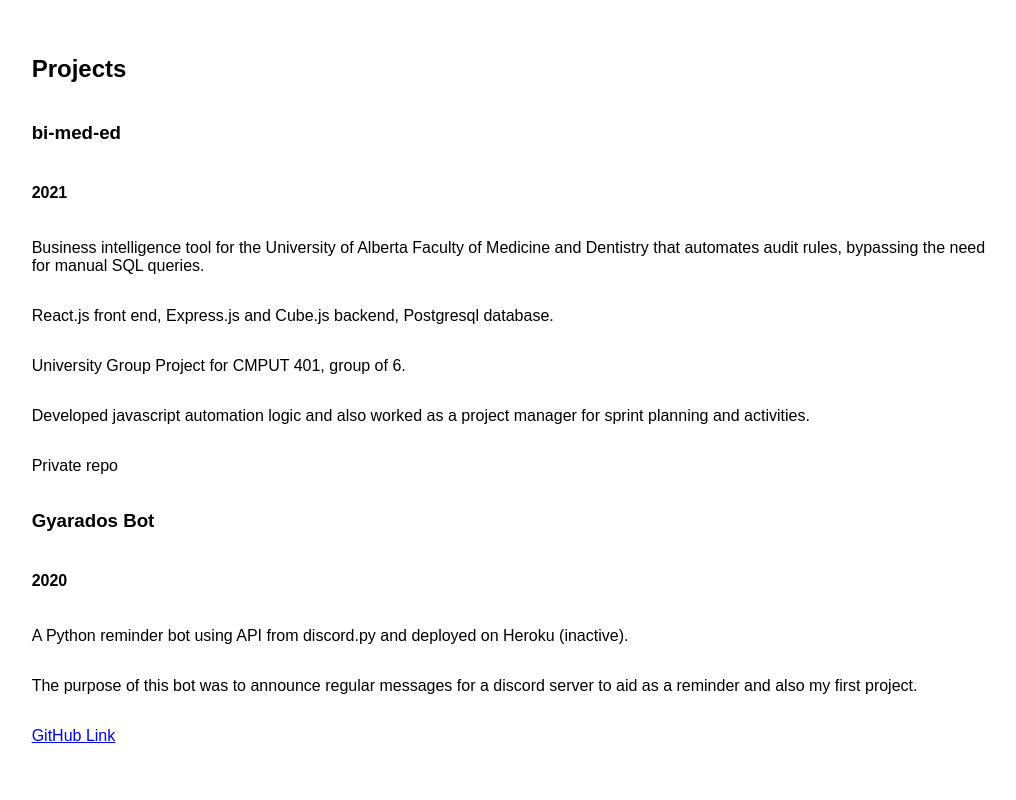
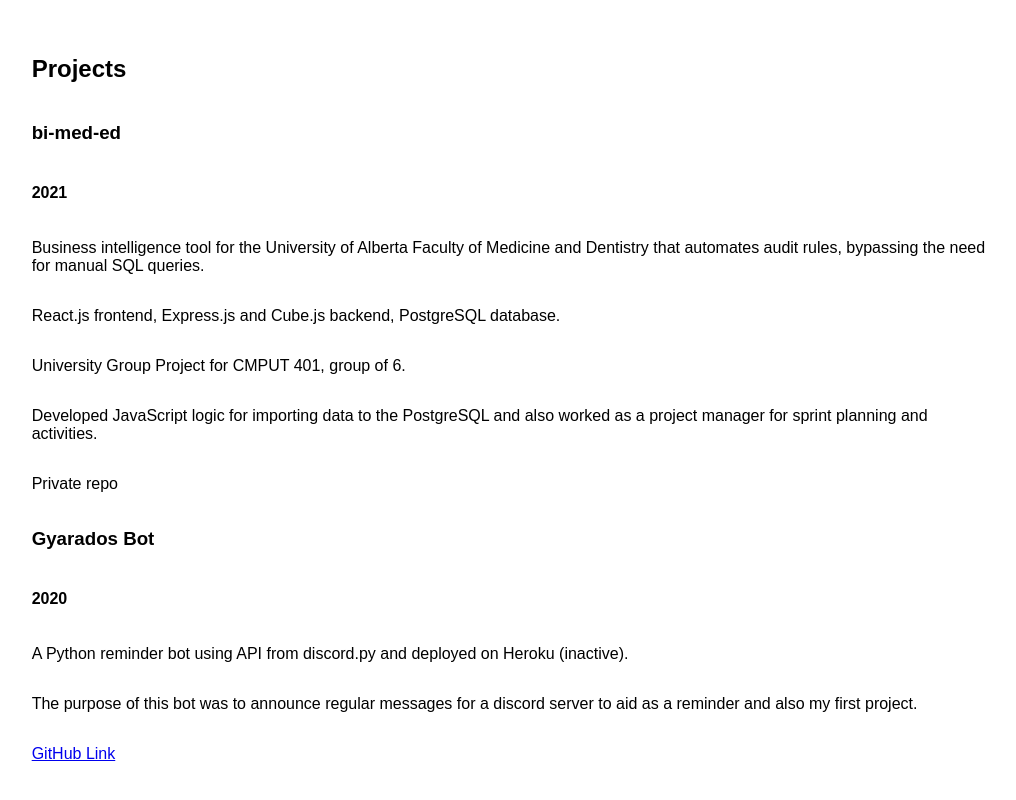
Before and after one commit to Marasy8/portfolio-website, a React (Create React App) app: page / in a window 1280 px wide. Shown: the part 4276-5076 px from the top of the page, without its empty margins (128-1144 px from the left). Built offline with nearby package versions, Linux system fonts and the light colour scheme.

Commit message:
Syntax fixes

```diff
--- a/package.json
+++ b/package.json
@@ -4,13 +4,13 @@
   "version": "0.1.0",
   "private": true,
   "dependencies": {
-    "@testing-library/jest-dom": "^5.16.5",
+    "@testing-library/jest-dom": "^5.17.0",
     "@testing-library/react": "^13.4.0",
     "@testing-library/user-event": "^13.5.0",
     "gh-pages": "^5.0.0",
     "react": "^18.2.0",
     "react-dom": "^18.2.0",
-    "react-router-dom": "^6.11.2",
+    "react-router-dom": "^6.18.0",
     "react-scripts": "5.0.1",
     "web-vitals": "^2.1.4"
   },
--- a/src/App.js
+++ b/src/App.js
@@ -112,9 +112,9 @@ const App = () => {
         <h3>bi-med-ed</h3>
         <h4>2021</h4>
         <p>Business intelligence tool for the University of Alberta Faculty of Medicine and Dentistry that automates audit rules, bypassing the need for manual SQL queries.</p>
-        <p>React.js front end, Express.js and Cube.js backend, Postgresql database.</p>
+        <p>React.js frontend, Express.js and Cube.js backend, PostgreSQL database.</p>
         <p>University Group Project for CMPUT 401, group of 6.</p>
-        <p>Developed javascript automation logic and also worked as a project manager for sprint planning and activities.</p>
+        <p>Developed JavaScript logic for importing data to the PostgreSQL and also worked as a project manager for sprint planning and activities.</p>
         <p>Private repo</p>
 
         <h3>Gyarados Bot</h3>
```
Also changed, not shown: 1 other file (tests, documents, lock files or other folders).
